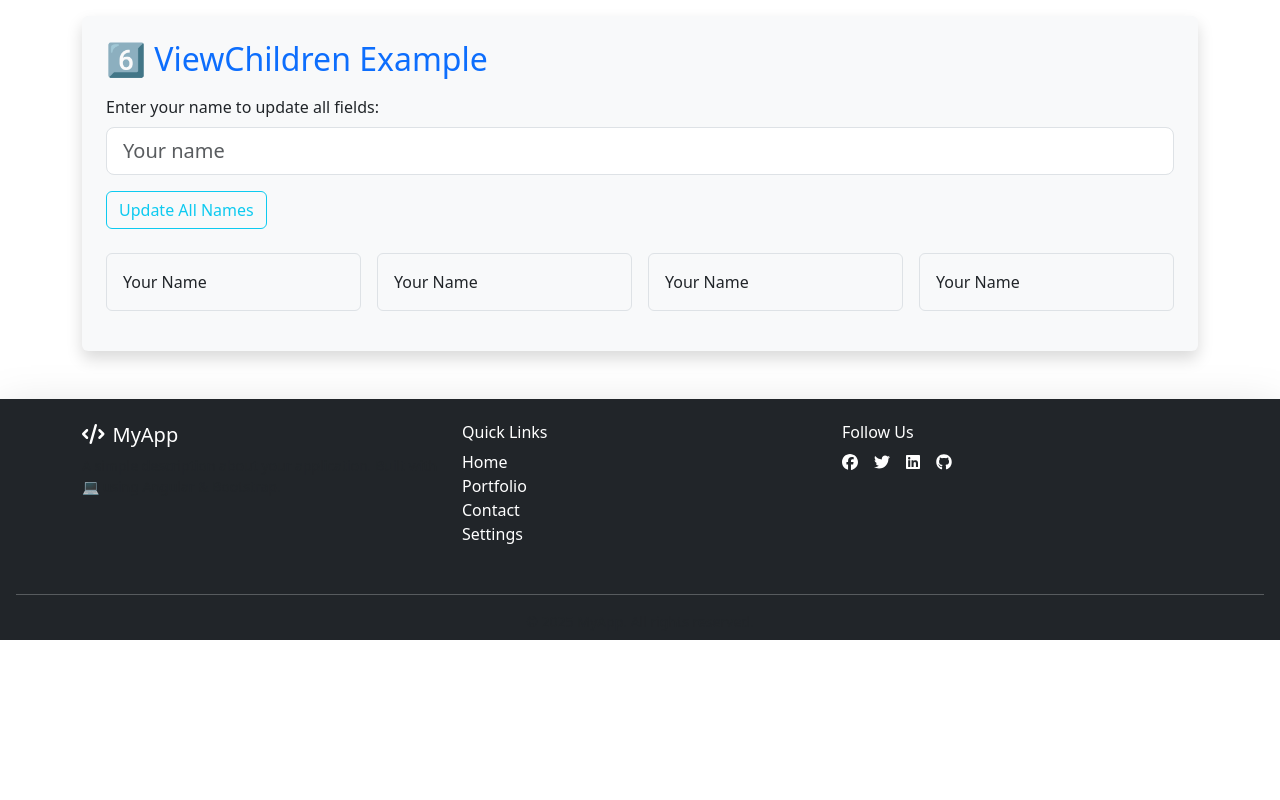
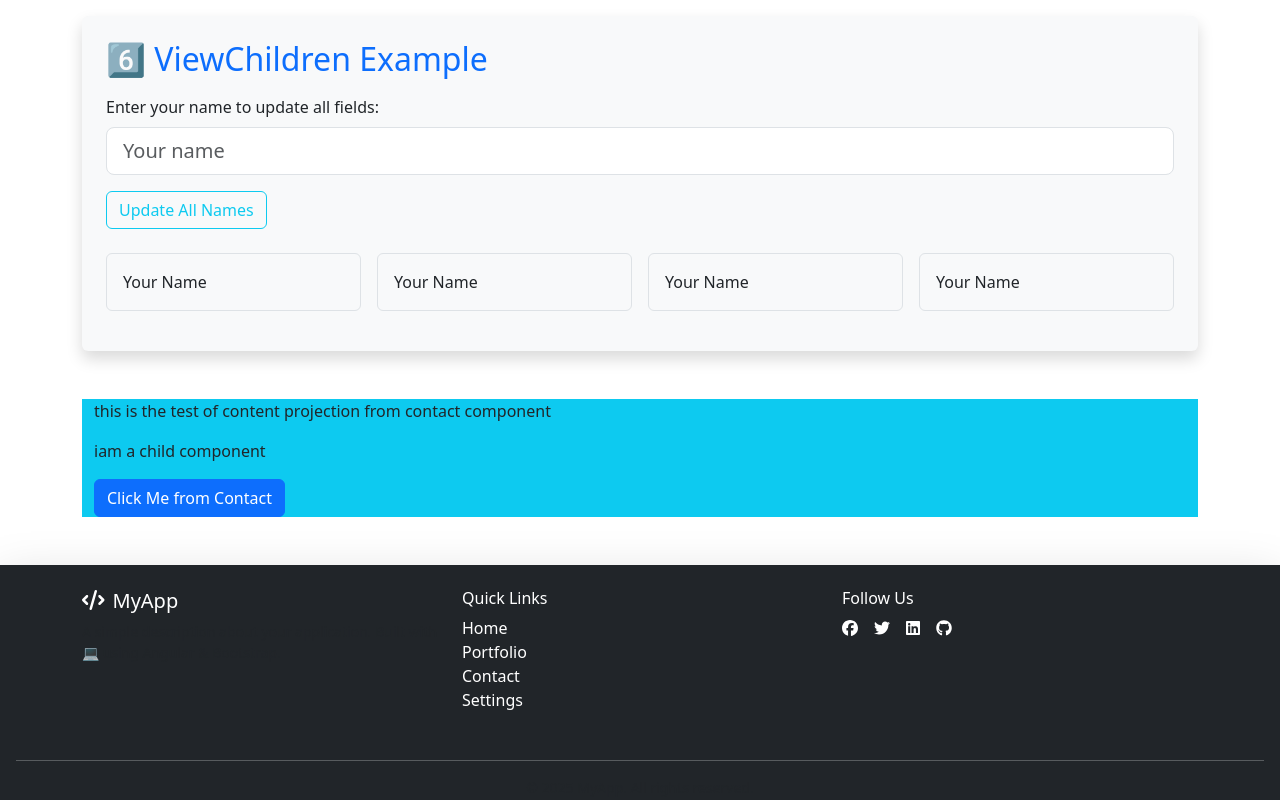
Before and after one commit to Amr-shawky/angular-training-project, an Angular app: page /contact in a window 1280 px wide. Shown: the part 1515-2315 px from the top of the page. Before the commit the page ends 2155 px from the top, so only its background shows below. Built offline with nearby package versions, Linux system fonts and the light colour scheme.

Commit message:
Add Child component with content projection; update Contact, Home, and Portfolio components to utilize Child component

```diff
--- /dev/null
+++ b/src/app/child/child.html
@@ -0,0 +1,5 @@
+<div class="container bg-info">
+    <ng-content select="p"></ng-content>
+    <p>iam a child component</p>
+    <ng-content select="button"></ng-content>
+</div>
--- a/src/app/component/contact/contact.html
+++ b/src/app/component/contact/contact.html
@@ -93,3 +93,7 @@
       </div>
     </div>
   </section>
+  <app-child>
+    <p>this is the test of content projection from contact component</p>
+    <button class="btn btn-primary">Click Me from Contact</button>
+  </app-child>
--- a/src/app/component/contact/contact.ts
+++ b/src/app/component/contact/contact.ts
@@ -1,9 +1,10 @@
 import { Component, QueryList, ViewChildren} from '@angular/core';
 import {FormsModule} from '@angular/forms'
 import { ElementRef, ViewChild } from '@angular/core';
+import { Child } from "../../child/child";
 @Component({
   selector: 'app-contact',
-  imports: [FormsModule],
+  imports: [FormsModule, Child],
   templateUrl: './contact.html',
   styleUrl: './contact.css'
 })
--- a/src/app/component/home/home.html
+++ b/src/app/component/home/home.html
@@ -74,3 +74,7 @@
   </section>
 
 </div>
+  <app-child>
+    <p>this is the test of content projection from home component</p>
+    <button class="btn btn-primary">Click Me from Home</button>
+  </app-child>
--- a/src/app/component/home/home.ts
+++ b/src/app/component/home/home.ts
@@ -1,9 +1,10 @@
 import { Component } from '@angular/core';
 import {FontAwesomeModule} from '@fortawesome/angular-fontawesome';
 import { faCoffee } from '@fortawesome/free-solid-svg-icons';
+import { Child } from "../../child/child";
 @Component({
   selector: 'app-home',
-  imports: [FontAwesomeModule],
+  imports: [FontAwesomeModule, Child],
   templateUrl: './home.html',
   styleUrl: './home.css'
 })
--- a/src/app/component/potfolio/potfolio.html
+++ b/src/app/component/potfolio/potfolio.html
@@ -59,3 +59,8 @@
   </section>
 
 </div>
+
+  <app-child>
+    <p>this is the test of content projection from portfolio component</p>
+    <button class="btn btn-primary">Click Me from Portfolio</button>
+  </app-child>
--- a/src/app/component/potfolio/potfolio.ts
+++ b/src/app/component/potfolio/potfolio.ts
@@ -1,8 +1,9 @@
 import { Component } from '@angular/core';
+import { Child } from "../../child/child";
 
 @Component({
   selector: 'app-potfolio',
-  imports: [],
+  imports: [Child],
   templateUrl: './potfolio.html',
   styleUrl: './potfolio.css'
 })
```
Also changed, not shown: src/app/child/child.ts (added, +11 -0 lines), src/app/child/child.css (added), 1 other file (tests, documents, lock files or other folders).
